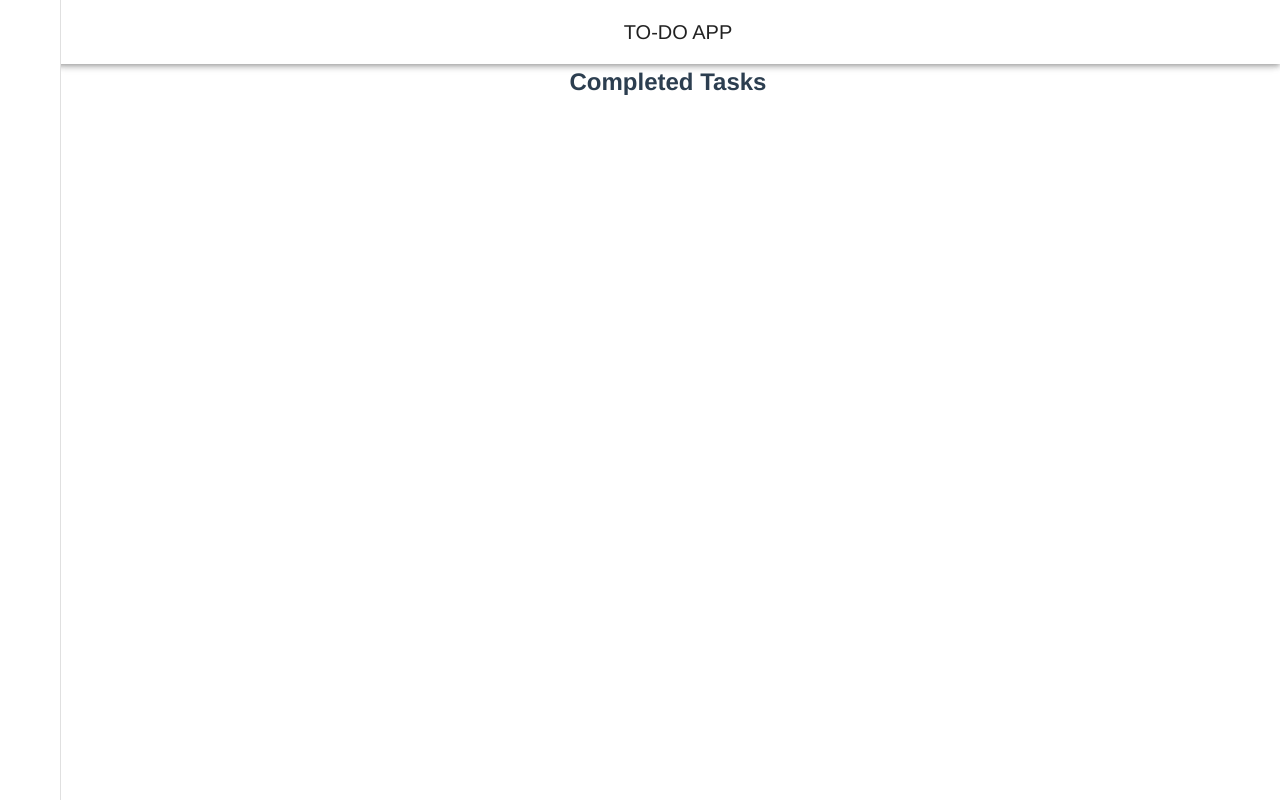
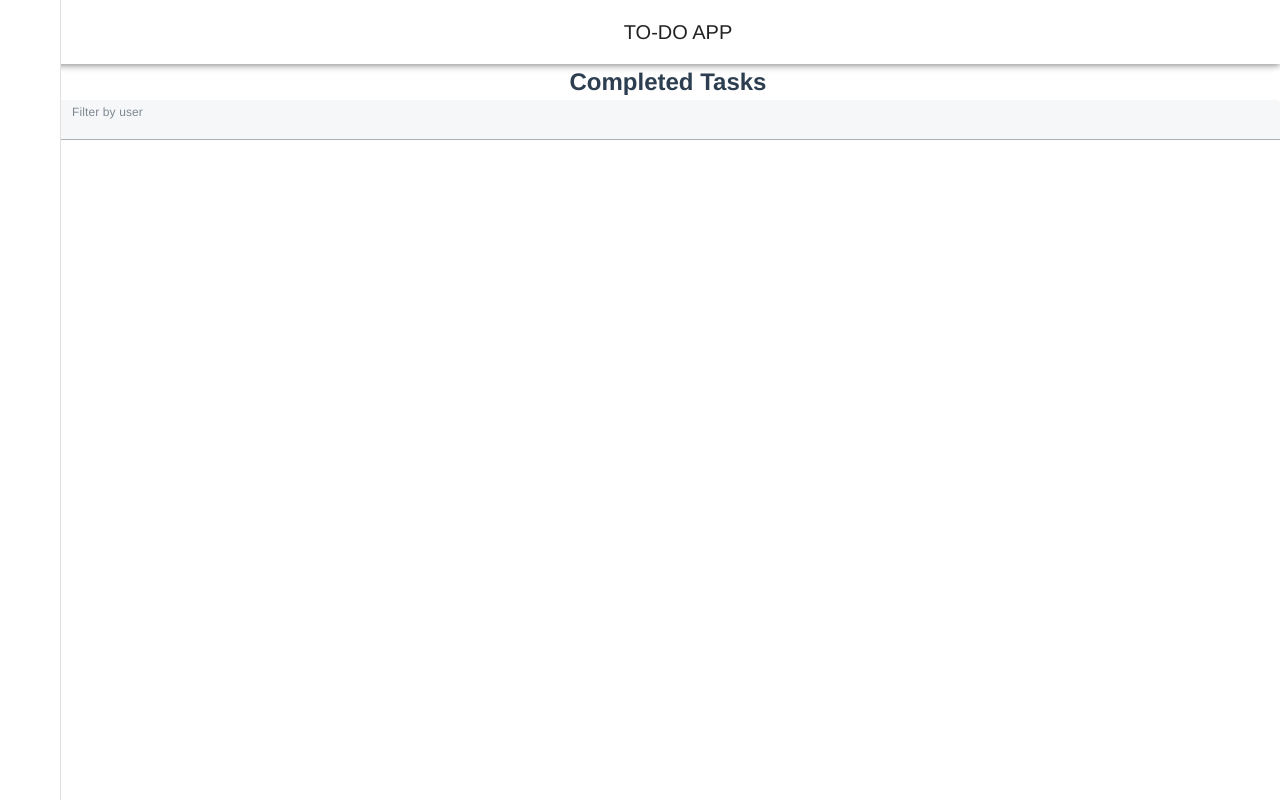
Before and after one commit to ColdBlood237/vue-todo-app, a Vue app: page /completed in a window 1280 px wide. Built offline with nearby package versions, Linux system fonts and the light colour scheme; grey boxes are pictures that could not be loaded.

Commit message:
Filter completed tasks by users using a select input

```diff
--- a/src/views/CompletedView.vue
+++ b/src/views/CompletedView.vue
@@ -1,6 +1,15 @@
 <template>
   <h2>Completed Tasks</h2>
-  <TasksList @clickDelete="deleteTask" :tasks="completedTasks" />
+  <v-select
+    v-model="userSelected"
+    :items="users"
+    density="compact"
+    label="Filter by user"
+  ></v-select>
+  <TasksList
+    @clickDelete="deleteTask"
+    :tasks="userTasks.length > 0 ? userTasks : completedTasks"
+  />
 </template>
 
 <script>
@@ -11,9 +20,26 @@ export default {
   components: { TasksList },
   setup() {
     const tasks = ref([]);
+    const userSelected = ref("");
 
     const completedTasks = computed(() => {
       return tasks.value.filter((task) => task.completed);
+    });
+
+    const users = computed(() => {
+      let users = [];
+      completedTasks.value.forEach((task) => {
+        if (!users.includes(task.user)) {
+          users.push(task.user);
+        }
+      });
+      return users;
+    });
+
+    const userTasks = computed(() => {
+      return completedTasks.value.filter(
+        (task) => task.user === userSelected.value
+      );
     });
 
     function deleteTask(taskID) {
@@ -35,7 +61,7 @@ export default {
       { deep: true }
     );
 
-    return { completedTasks, deleteTask };
+    return { completedTasks, userSelected, userTasks, users, deleteTask };
   },
 };
 </script>
--- a/src/views/TasksView.vue
+++ b/src/views/TasksView.vue
@@ -15,7 +15,6 @@ export default {
   components: { TaskForm, TasksList },
   setup() {
     const tasks = ref([""]);
-    const user = ref(null);
 
     function addTask(task) {
       tasks.value.push({
@@ -23,7 +22,9 @@ export default {
         title: task,
         completed: false,
         archived: false,
-        user: user.value ? user.value : "Anonymous",
+        user: localStorage.getItem("user")
+          ? localStorage.getItem("user")
+          : "Anonymous",
       });
     }
 
@@ -36,7 +37,6 @@ export default {
         localStorage.setItem("tasks", JSON.stringify([]));
       }
       tasks.value = JSON.parse(localStorage.getItem("tasks"));
-      user.value = localStorage.getItem("user");
     });
 
     watch(
```
